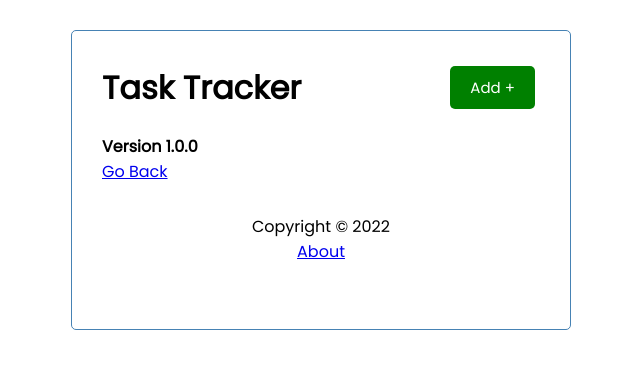
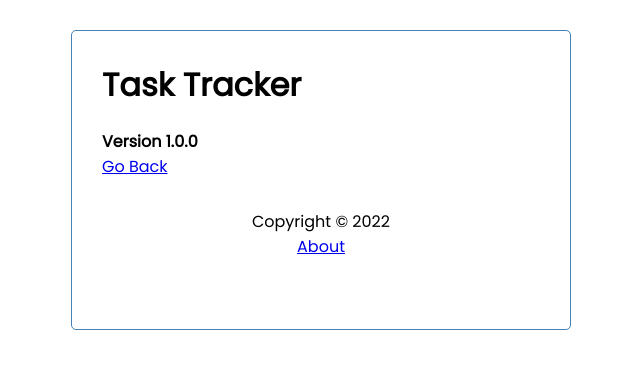
Before and after one commit to SaadJamilAkhtar/react-task-tracker, a React (Create React App) app: page /about in a window 1280 px wide. Shown: the top 368 px of the page, without its empty margins (319-959 px from the left). Built offline with nearby package versions, Linux system fonts and the light colour scheme.

Commit message:
minor adjustments

```diff
--- a/src/components/Header.js
+++ b/src/components/Header.js
@@ -1,11 +1,16 @@
 import React from 'react';
 import PropTypes from 'prop-types';
 import Button from "./Button"
+import {useLocation} from "react-router-dom";
+
 function Header(props) {
+    const location = useLocation();
     return (
         <header className={"header"}>
             <h1>{props.title}</h1>
-            <Button color={props.showAdd? 'green': 'red'} text={props.showAdd? "Add +": "Close"} onClick={props.onToggle} />
+            {location.pathname === '/' && (
+                <Button color={props.showAdd ? 'green' : 'red'} text={props.showAdd ? "Add +" : "Close"}
+                        onClick={props.onToggle}/>)}
         </header>
     );
 }
```
